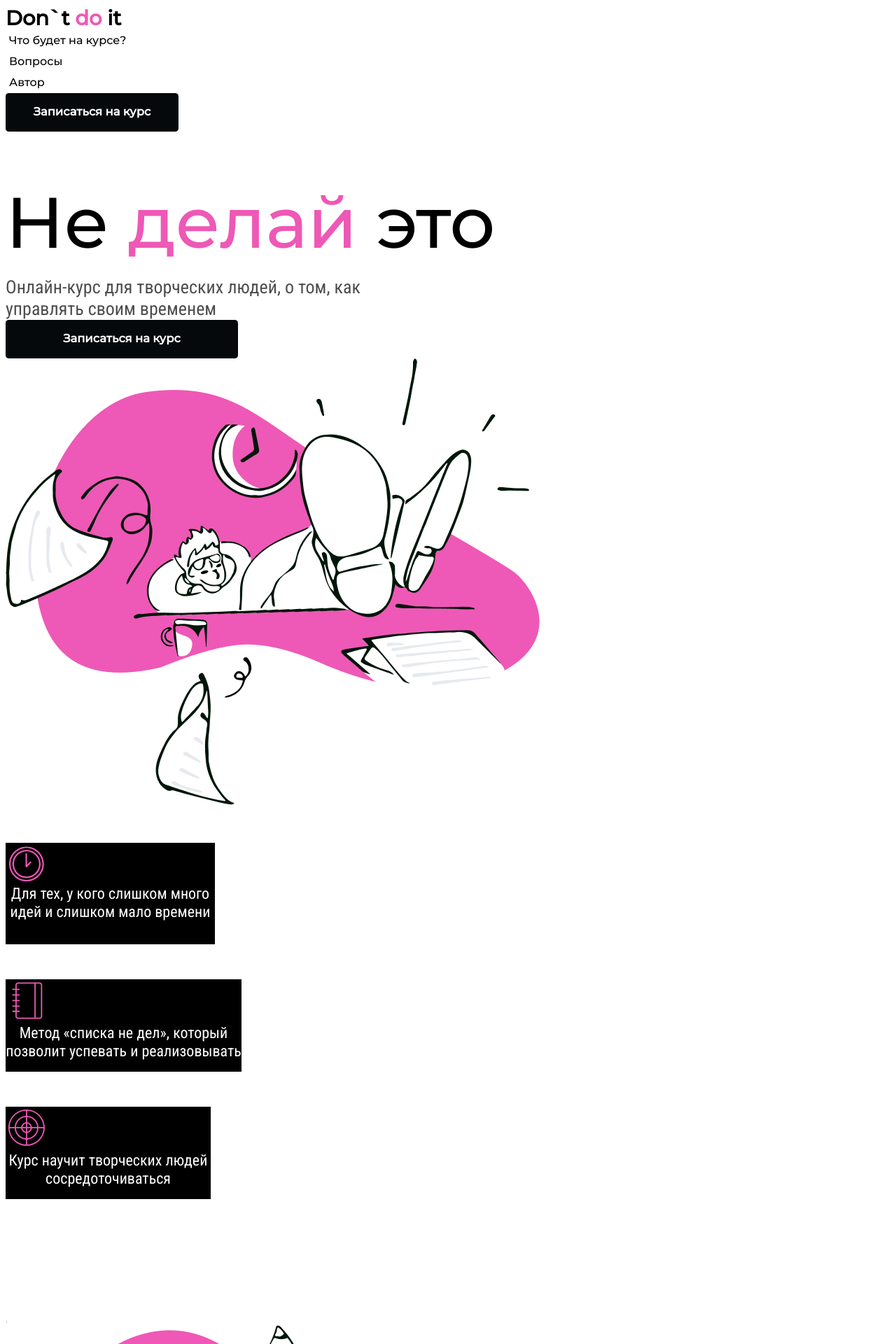
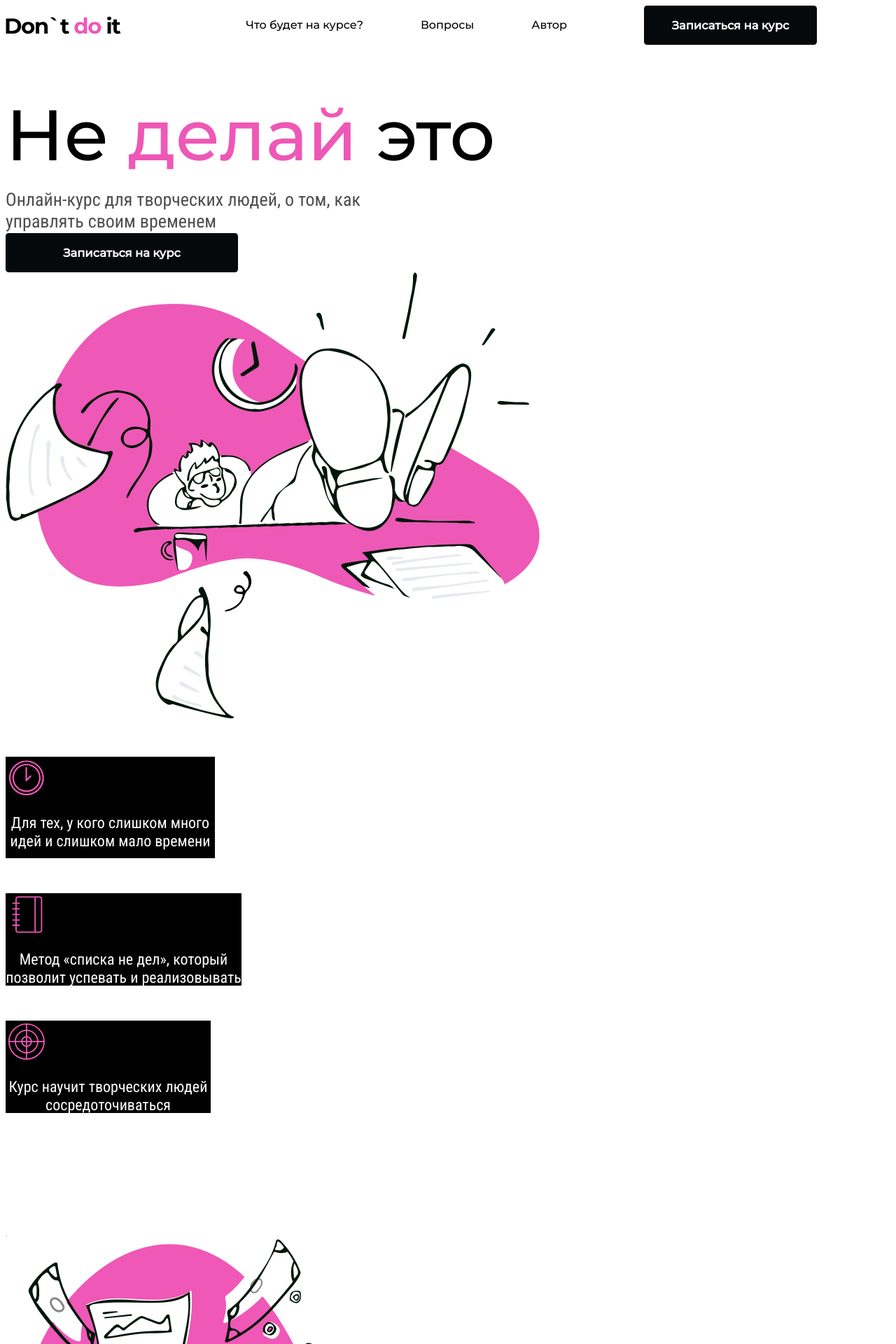
Before and after one commit to KleachiM/web-development, a PHP site: page / in a window 1280 px wide. Shown: the top 1920 px of the page at 70% size. Run offline with PHP 8.4, Linux system fonts and the light colour scheme.

Commit message:
lw5 modified, lw9 done

```diff
--- a/lw5/web/css/style.css
+++ b/lw5/web/css/style.css
@@ -12,7 +12,28 @@
 	color: #000000;
 }
 
-.menu-text
+.menu
+{
+	display: flex;
+	justify-content: space-around;
+	align-items: center;
+}
+
+.menu__image
+{
+	justify-content: unset;
+}
+
+.menu__sections
+{
+	flex-grow: 3;
+	display: flex;
+	justify-content: flex-end;
+	column-gap: 72px;
+	align-items: center;
+}
+
+.menu__sections-item
 {
 	font-family: 'Montserrat';
 	font-style: normal;
@@ -31,24 +52,8 @@
 .button
 {
 	background: #05090C;
-	/*padding: 10px 34px;*/
-	height: 55px;
-	border: 10px;
+	/*border: 10px;*/
 	border-radius: 4.59px;
-}
-
-.button_size-1
-{
-	width: 247px;
-}
-
-.button_size-2
-{
-	width: 332px;
-}
-
-.button__text
-{
 	font-family: 'Montserrat';
 	font-style: normal;
 	font-weight: 600;
@@ -56,8 +61,20 @@
 	line-height: 16px;
 	/* identical to box height, or 103% */
 	text-align: center;
-	padding: 18px;
 	color: #FFFFFF;
+}
+
+.button_size-1
+{
+	width: 247px;
+	padding: 3.36px 0;
+	margin: 0 105px;
+}
+
+.button_size-2
+{
+	width: 332px;
+	padding: 20px 0;
 }
 
 .header
@@ -83,12 +100,7 @@
 
 .description
 {
-	width: 545px;
-	height: 62px;
-}
-
-.description__text
-{
+	max-width: 545px;
 	font-family: 'Roboto Condensed';
 	font-style: normal;
 	font-weight: 400;
@@ -99,6 +111,10 @@
 	color: #000000B2;
 }
 
+.description__text
+{
+}
+
 .time-frame
 {
 	width: 299px;
@@ -107,7 +123,7 @@
 	margin: 50px 0;
 }
 
-.time-frame__image
+.frame-image
 {
 	width: 60px;
 	height: 60px;
--- a/lw5/web/index.html
+++ b/lw5/web/index.html
@@ -9,102 +9,94 @@
 	<link href="https://fonts.googleapis.com/css2?family=Montserrat:wght@500&family=Noto+Sans:wght@700&display=swap" rel="stylesheet">
 </head>
 <body>
-	<div>
-		<div class="main-text title-textcolor">
-			<span>Don`t </span>
-			<span class="substring">do</span>
-			<span>it</span>
-		</div>
-		<div class="menu-text">Что будет на курсе?</div>
-		<div class="menu-text">Вопросы</div>
-		<div class="menu-text">Автор</div>
+	<div class="menu">
+		<img class="menu__image" src="./images/dont_do_h.svg">
+		<nav class="menu__sections">
+			<a class="menu__sections-item">Что будет на курсе?</a>
+			<a class="menu__sections-item">Вопросы</a>
+			<a class="menu__sections-item">Автор</a>
+		</nav>
 		<div class="button button_size-1">
-			<div class="button__text">Записаться на курс</div>
+			<p>Записаться на курс</p>
 		</div>
 	</div>
 	<div class="header">
 		<h1 class="header header__text">
-			<span>Не </span>
+			Не
 			<span class="substring">делай</span>
-			<span> это</span>
+			это
 		</h1>
 	</div>
 	<div class="description">
-		<div class="description__text">
-			Онлайн-курс для творческих людей, о том, как управлять своим временем
-		</div>
+		Онлайн-курс для творческих людей, о том, как управлять своим временем
 	</div>
 	<div class="button button_size-2">
-		<div class="button__text">Записаться на курс</div>
+		Записаться на курс
 	</div>
 	<div>
 		<img src="./images/Done.jpg" alt="image time">
 	</div>
 	<div class="time-frame">
-		<div class="time-frame__image">
+		<div class="frame-image">
 			<img src="./images/time.svg" alt="image time">
 		</div>
-		<div class="frame-text">
+		<p class="frame-text">
 			Для тех, у кого слишком много идей и слишком мало времени
-		</div>
+		</p>
 	</div>
 	<div class="notebook-frame">
-		<div class="notebook-frame__image">
+		<div class="frame-image">
 			<img src="./images/notebook.svg" alt="image notebook">
 		</div>
-		<div class="frame-text">
+		<p class="frame-text">
 			Метод «списка не дел», который позволит успевать и реализовывать
-		</div>
+		</p>
 	</div>
 	<div class="target-frame">
-		<div class="target-frame__image">
+		<div class="frame-image">
 			<img src="./images/target.svg" alt="image target">
 		</div>
-		<div class="frame-text">
+		<p class="frame-text">
 			Курс научит творческих людей сосредоточиваться
-		</div>
+		</p>
 	</div>
 	<div class="finances">
 		<div class="finances-image">
 			<img src="./images/finances.jpg" alt="image finances">
 		</div>
-		<div class="illustration-header">
+		<p class="illustration-header">
 			Ты не успеешь
-		</div>
+		</p>
 		<div class="finances__textblock">
-			<div class="illustration-text">
+			<p class="illustration-text">
 				Всех творческих людей объединяет одна проблема - отсутствие времени на реализацию идей. Как прибавить суткам часы, рассмотрим в нашем курсе.
-			</div>
+			</p>
 		</div>
 	</div>
 	<div class="deadline">
-		<div class="illustration-header">
+		<p class="illustration-header">
 			Опять дедлайн
-		</div>
-		<div class="illustration-text">
+		</p>
+		<p class="illustration-text">
 			В мире, где столько всего интересного, когда же успевать жить?
-		</div>
+		</p>
 		<div class="deadline-image">
 			<img src="./images/mind_blowing.jpg" alt="image mind blow">
 		</div>
 	</div>
 	<div class="possibility">
-		<div class="possibility__header">
+		<p class="possibility__header">
 			<span>На курсе ты </span>
 			<span class="substring">сможешь</span>
-		</div>
-			<div><img src="./images/Frame_11-2.png" alt="понять что делать"></div>
-			<div><img src="./images/Frame_11.png" alt="научиться достигать цели"></div>
-			<div><img src="./images/Frame_12-2.png" alt="перестать себя ограничивать"></div>
-			<div><img src="./images/Frame_12.png" alt="сотрудничать с людьми"></div>
-			<div><img src="./images/Frame_13-2.png" alt="определить сильные стороны"></div>
-			<div><img src="./images/Frame_13.png" alt="оптимизировать общение"></div>
+		</p>
+			<div><img src="./images/Frame_11-2.png" alt="understand what to do"></div>
+			<div><img src="./images/Frame_11.png" alt="learn to reach a goal"></div>
+			<div><img src="./images/Frame_12-2.png" alt="don't limit yourself"></div>
+			<div><img src="./images/Frame_12.png" alt="cooperate with needed people"></div>
+			<div><img src="./images/Frame_13-2.png" alt="find strenghts"></div>
+			<div><img src="./images/Frame_13.png" alt="communication optimization"></div>
 	</div>
 	<div class="footer">
-		<div class="main-text footer-textcolor">
-			<span>Don`t </span>
-			<span class="substring">do</span>
-			<span>it</span>
-		</div>
+		<img src="./images/dont_do_l.svg">
 	</div>
 </body>
```
Also changed, not shown: lw9/index.html (added, +8 -0 lines), lw9/js/calc.js (added, +157 -0 lines), lw9/js/numbers.js (added, +39 -0 lines), lw5/web/images/dont_do_h.svg (added), lw5/web/images/dont_do_l.svg (added).
